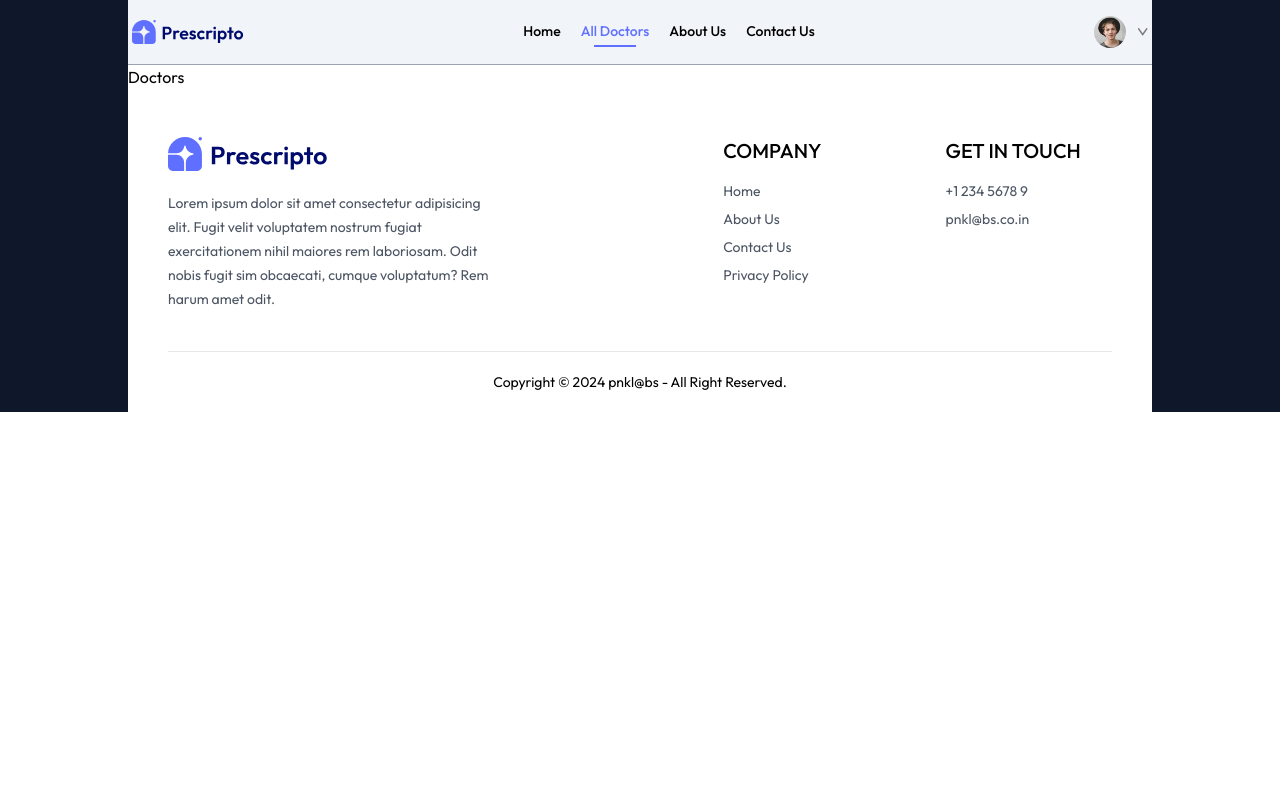
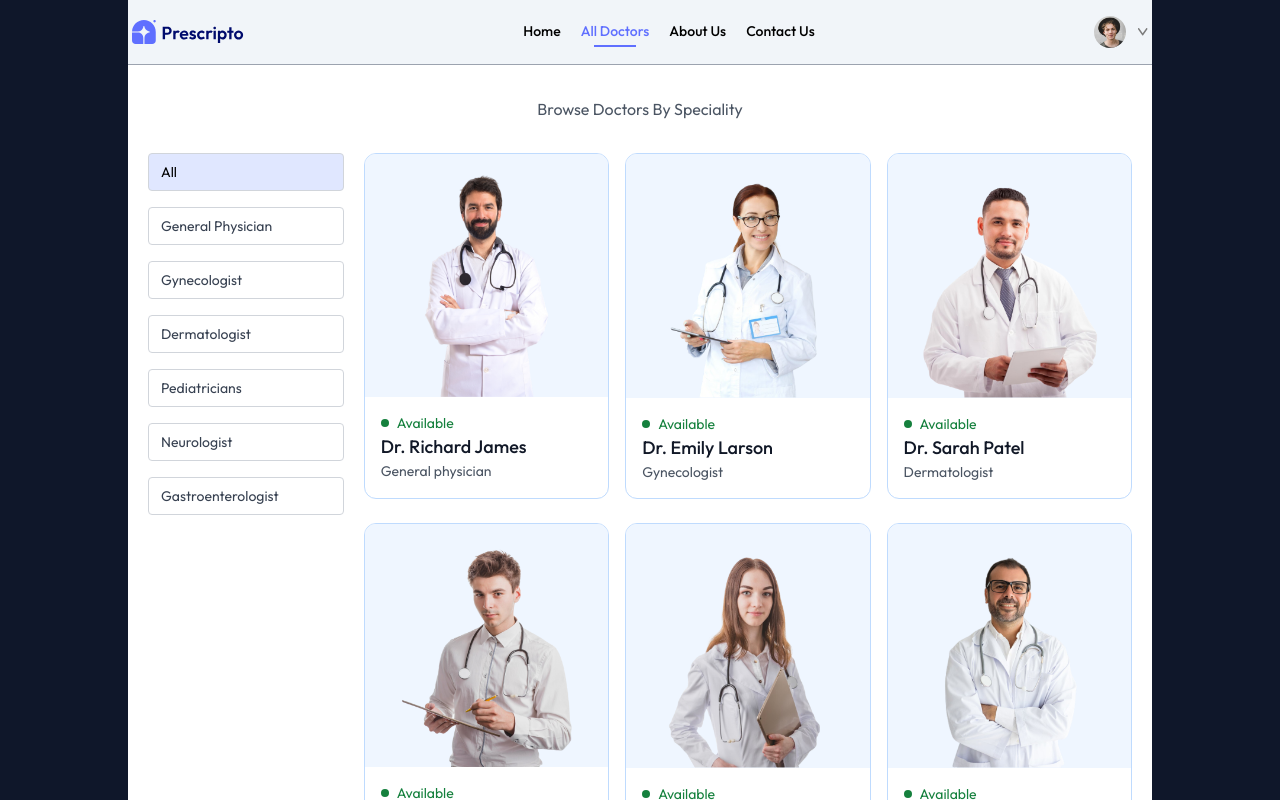
Before and after one commit to pnk-ltoc-892/presmed, a React (Vite) app: page /doctors in a window 1280 px wide. Shown: the top 800 px of the page. Built offline with nearby package versions, Linux system fonts and the light colour scheme.

Commit message:
Add Doctors Page

```diff
--- a/src/pages/Doctors.jsx
+++ b/src/pages/Doctors.jsx
@@ -1,8 +1,78 @@
-import React from 'react'
+import React, { useContext, useEffect, useState } from 'react'
+import { useNavigate, useParams } from 'react-router-dom'
+import { AppContext } from '../context/AppContext'
 
 function Doctors() {
+    const param = useParams()
+    const speciality = param.speciality
+    console.log(speciality);
+
+    const { doctors } = useContext(AppContext)
+
+    const [docFilter, setDocFilter] = useState([])
+    const applyFilter = () => {
+        if(speciality){
+            setDocFilter(doctors.filter(doc => doc.speciality === speciality))
+        }
+        else{
+            setDocFilter(doctors)
+        }
+    }
+    useEffect(() => {
+        applyFilter()
+    }, [doctors, speciality])
+
+    const navigate = useNavigate()
+
     return (
-        <div>Doctors</div>
+        <div className='min-h-[60vh]'>
+            <p className='text-center text-gray-600 m-8 '>Browse Doctors By Speciality</p>
+            <div className='flex flex-col md:flex-row items-start gap-5 mt-5 mx-5'>
+                <div className='flex flex-col  gap-4 text-sm text-gray-700' >
+                    <p className={`w-[94vw] sm:w-auto pl-3 py-2 pr-16 border border-gray-300 rounded transition-all cursor-pointer ${speciality === undefined ? 'bg-indigo-100 text-black' : ''}`}
+                    onClick={() => navigate('/doctors')}
+                    >All</p>
+                    <p className={`w-[94vw] sm:w-auto pl-3 py-2 pr-16 border border-gray-300 rounded transition-all cursor-pointer ${speciality === 'General physician' ? 'bg-indigo-100 text-black' : ''}`}
+                    onClick={() => speciality === 'General physician' ? navigate('/doctors') : navigate('/doctors/General physician')}
+                    >General Physician</p>
+                    <p className={`w-[94vw] sm:w-auto pl-3 py-2 pr-16 border border-gray-300 rounded transition-all cursor-pointer ${speciality === 'Gynecologist' ? 'bg-indigo-100 text-black' : ''}`}
+                    onClick={() => speciality === 'Gynecologist' ? navigate('/doctors') : navigate('/doctors/Gynecologist')}
+                    >Gynecologist</p>
+                    <p className={`w-[94vw] sm:w-auto pl-3 py-2 pr-16 border border-gray-300 rounded transition-all cursor-pointer ${speciality === 'Dermatologist' ? 'bg-indigo-100 text-black' : ''}`}
+                    onClick={() => speciality === 'Dermatologist' ? navigate('/doctors') : navigate('/doctors/Dermatologist')}
+                    >Dermatologist</p>
+                    <p className={`w-[94vw] sm:w-auto pl-3 py-2 pr-16 border border-gray-300 rounded transition-all cursor-pointer ${speciality === 'Pediatricians' ? 'bg-indigo-100 text-black' : ''}`}
+                    onClick={() => speciality === 'Pediatricians' ? navigate('/doctors') : navigate('/doctors/Pediatricians')}
+                    >Pediatricians</p>
+                    <p className={`w-[94vw] sm:w-auto pl-3 py-2 pr-16 border border-gray-300 rounded transition-all cursor-pointer ${speciality === 'Neurologist' ? 'bg-indigo-100 text-black' : ''}`}
+                    onClick={() => speciality === 'Neurologist' ? navigate('/doctors') : navigate('/doctors/Neurologist')}
+                    >Neurologist</p>
+                    <p className={`w-[94vw] sm:w-auto pl-3 py-2 pr-16 border border-gray-300 rounded transition-all cursor-pointer ${speciality === 'Gastroenterologist' ? 'bg-indigo-100 text-black' : ''}`}
+                    onClick={() => speciality === 'Gastroenterologist' ? navigate('/doctors') : navigate('/doctors/Gastroenterologist')}
+                    >Gastroenterologist</p>
+                </div>
+
+                <div className='w-full grid grid-cols-auto gap-4 gap-y-6' >
+                    {docFilter.map( (item, index) => (
+                        <div key={index}
+                            className='border border-blue-200 rounded-xl overflow-hidden cursor-pointer hover:translate-y-[-10px] hover:scale-105 transition-all duration-300'
+                            onClick={() => navigate(`/appointment/${item._id}`)}
+                        >
+                            <img src={item.image} alt="Doctor Image"
+                                className='bg-blue-50 hover:bg-blue-100'
+                            />
+                            <div className='p-4' >
+                                <div className='flex items-center gap-2 text-sm text-center text-green-700'>
+                                    <p className='w-2 h-2 bg-green-700 rounded-full'></p><p>Available</p>
+                                </div>
+                                <p className='text-gray-900 text-lg font-medium' >{item.name}</p>
+                                <p className='text-gray-600 text-sm' >{item.speciality}</p>
+                            </div>
+                        </div>
+                    ) )}
+                </div>
+            </div>
+        </div>
     )
 }
 
```
Also changed, not shown: 1 other file (tests, documents, lock files or other folders).
